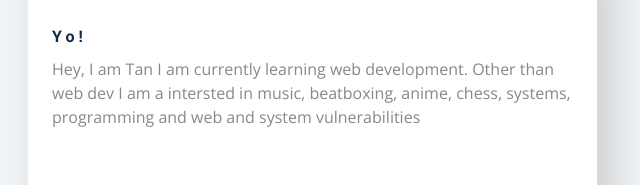
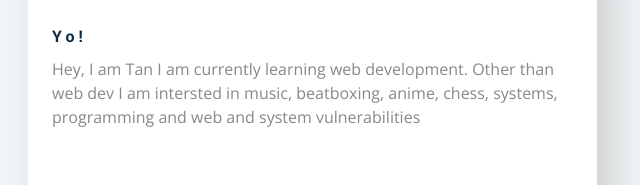
Before and after one commit to Tan-Shadow/about-me, a plain HTML site: page index.html in a window 1280 px wide. Shown: the part 273-458 px from the top of the page, 628-1268 px from the left. Drawn offline with nearby package versions, Linux system fonts and the light colour scheme.

Commit message:
Another typo

```diff
--- a/index.html
+++ b/index.html
@@ -52,7 +52,7 @@
                   <h4>Yo!</h4>
                   <!-- tan -->
                   <p>
-                    Hey, I am Tan I am currently learning web development. Other than web dev I am a intersted in music, beatboxing, anime, chess, systems, programming and web and system vulnerabilities
+                    Hey, I am Tan I am currently learning web development. Other than web dev I am intersted in music, beatboxing, anime, chess, systems, programming and web and system vulnerabilities
                   </p>
                 </div>
                 <!-- end of single content -->
```
